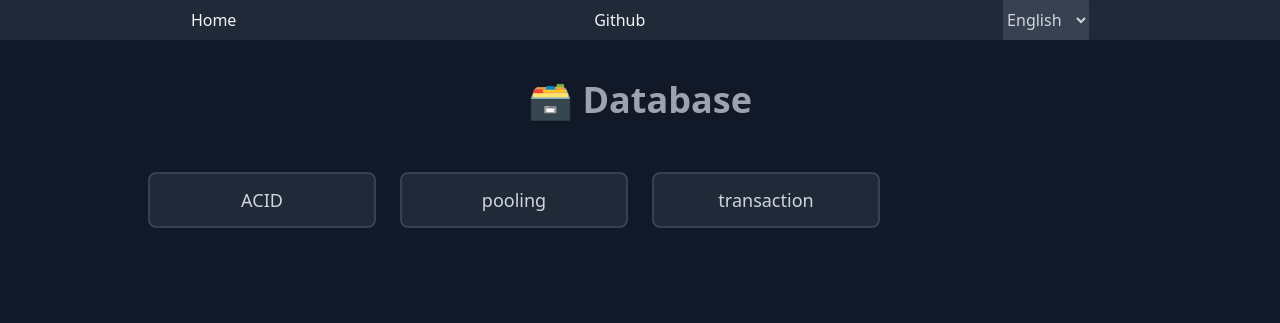
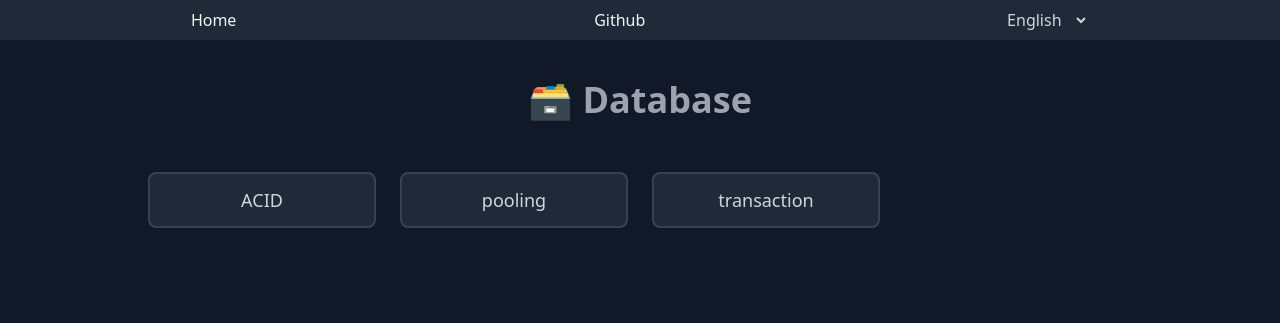
Before and after one commit to wassimbj/sfw, a Gatsby site: page /en/category/db in a window 1280 px wide. Built offline with nearby package versions, Linux system fonts and the light colour scheme; Gatsby itself is replaced by a stand-in of ours; some packages are replaced by stand-ins of ours.

Commit message:
better design

```diff
--- a/src/components/navbar.js
+++ b/src/components/navbar.js
@@ -2,7 +2,7 @@ import { Link } from 'gatsby';
 import React from 'react';
 import activeLang from '../lang/activeLang'
 
-export default function NavBar() {
+export default function NavBar({ category }) {
   const handleLangChange = (e) => {
     if(typeof window !== 'undefined'){
       const lang = e.target.value;
@@ -12,7 +12,6 @@ export default function NavBar() {
         window.location.reload();
       } else {
         // change the lang route
-        const category = window.location.pathname.slice(window.location.pathname.lastIndexOf('/')+1);
         window.location.pathname = `/${lang}/category/${category}`;
       }
     }
@@ -27,7 +26,10 @@ export default function NavBar() {
         <a href="https://github.com/wassimbj/sfw" target="_blank" className="block py-2 hover:text-gray-300">
           Github
         </a>
-        <select onChange={handleLangChange} className="text-gray-300 pr-2 cursor-pointer focus:outline-none rounded-sm bg-gray-700">
+        <select
+          onChange={handleLangChange}
+          className="text-gray-300 pr-2 cursor-pointer focus:outline-none border-none rounded-sm bg-gray-800"
+        >
           <option value="en" selected={activeLang === 'en'}> English </option>
           <option value="tn" selected={activeLang === 'tn'}> Tounsiii </option>
         </select>
--- a/src/templates/category.js
+++ b/src/templates/category.js
@@ -13,7 +13,7 @@ export default function CategoryPage({ data, pageContext }) {
   return (
     <>
       <SEO title={`${category.title}`} />
-      <NavBar />
+      <NavBar category={category.slug} />
       <div className="text-gray-300 max-w-screen-lg mx-auto">
         <span className="block mt-10 mb-5 text-center font-semibold text-4xl text-gray-400">{category.title}</span>
         <div className="mt-10 px-2">
```
